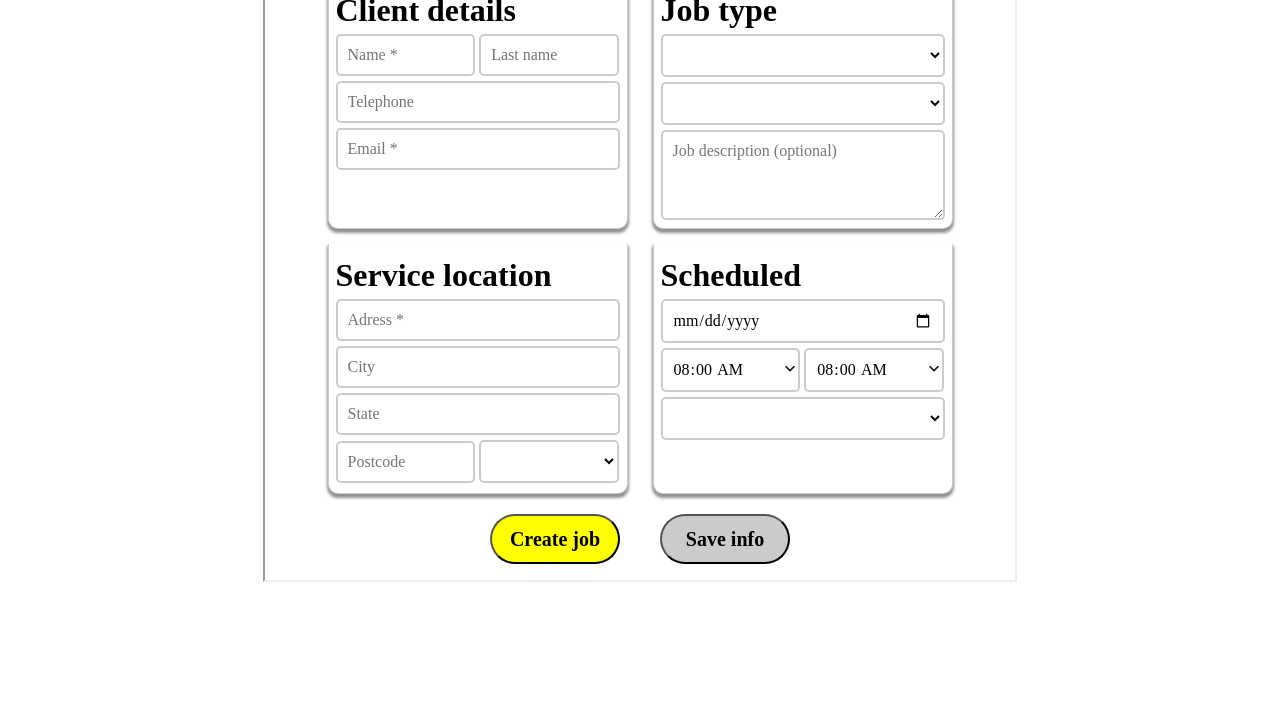
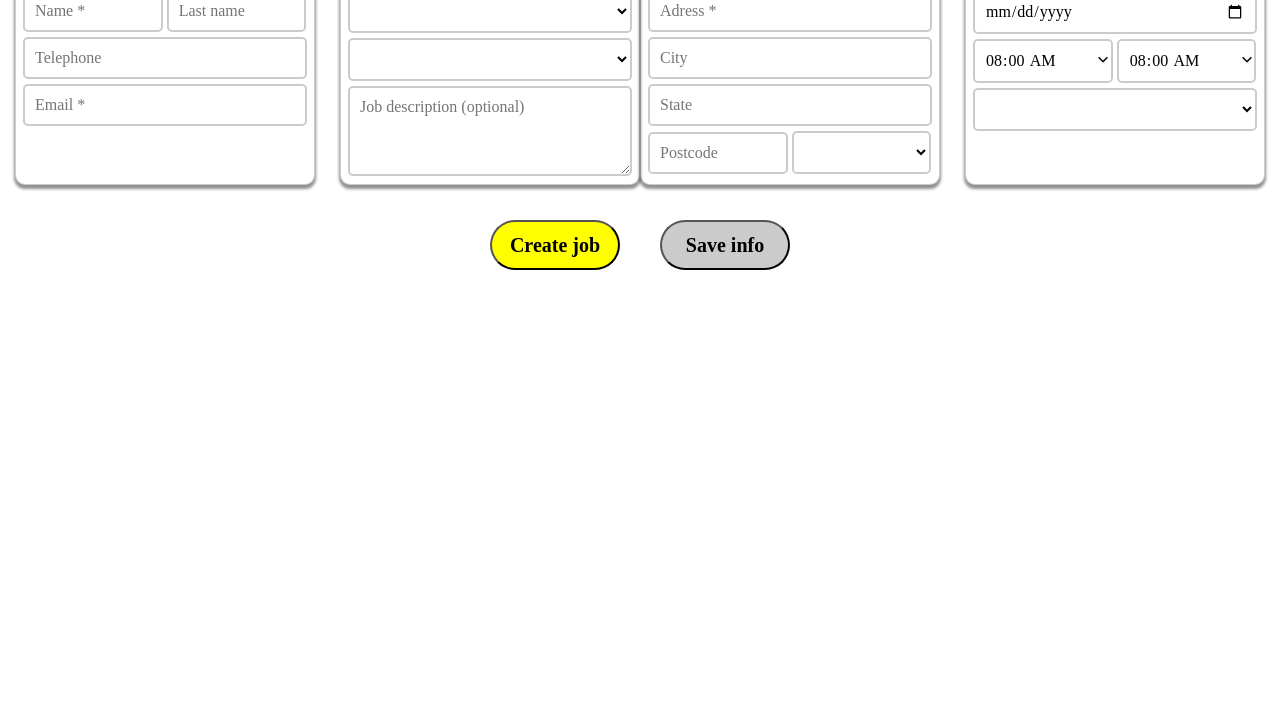
Before and after one commit to GoncharenkoVitaliy/iframe-pipedrive, a plain HTML site: page index.html in a window 1280 px wide. Shown: the part 80-800 px from the top of the page. Drawn offline with Linux system fonts and the light colour scheme.

Commit message:
cleane project

```diff
--- a/index.html
+++ b/index.html
@@ -4,15 +4,73 @@
 <head>
 	<meta charset="UTF-8">
 	<meta name="viewport" content="width=device-width, initial-scale=1.0">
-	<link rel="stylesheet" href="./style/style.css">
+	<link rel="stylesheet" href="./styleForm.css">
 	<script src="https://cdn.jsdelivr.net/npm/@pipedrive/app-extensions-sdk@0/dist/index.umd.js"></script>
 	<title>Iframe</title>
 </head>
 
 <body class="budy">
-	<iframe id="my-iframe" src="./form/form.html" width="600" height="400"></iframe>
+	<main class="main">
+		<form action="#" id="form">
+			<div class="container">
+				<div class="group">
+					<h1>Client details</h1>
+					<div class="wrapper">
+						<input name="Name" type="text" class="data name border _req" placeholder="Name *">
+						<input name="Last name" type="text" class="data last-Name border" placeholder="Last name">
+						<input name="Telephone" type="tel" class="data telephon border" placeholder="Telephone">
+						<input name="Email" type="email" class="data email border _req" placeholder="Email *">
+					</div>
+				</div>
+				<div class="group">
+					<h1>Job type</h1>
+					<div class="wrapper">
+						<select name="Select job type" id="select-job-type" class="data border _req">
+							<option value="" autofocus></option>
+							<option value="Select job type">Select job type</option>
+						</select>
+						<select name="GL Pinelass" id="g-l-pinelass" class="data border">
+							<option value="" autofocus></option>
+							<option value="GL Pinelass">GL Pinelass</option>
+						</select>
+						<textarea name="Job description" class="data job_description border"
+							placeholder="Job description (optional)"></textarea>
+					</div>
+				</div>
+				<div class="group">
+					<h1>Service location</h1>
+					<div class="wrapper">
+						<input name="Adress" type="text" class="data adress border _req" placeholder="Adress *">
+						<input name="City" type="text" class="data city border" placeholder="City">
+						<input name="State" type="text" class="data state border" placeholder="State">
+						<input name="City" type="number" class="data postcode border" placeholder="Postcode">
+						<select name="Postcode" id="tampa" class="data border">
+							<option value="" autofocus></option>
+							<option value="Tampa">Tampa</option>
+						</select>
+					</div>
+				</div>
+				<div class="group">
+					<h1>Scheduled</h1>
+					<div class="wrapper">
+						<input name="date" type="date" class="data date border">
+						<input name="Time start" type="time" class="data time-start border" value="08:00">
+						<input name="Time end" type="time" class="data time-end border" value="08:00">
+						<select name="Technician" id="technician" class="data border">
+							<option value="" autofocus></option>
+							<option value="Select technician">Select technician</option>
+						</select>
+					</div>
+				</div>
+			</div>
+			<footer class="footer">
+				<button type="submit" class="create-job button">Create job</button>
+				<button class="save-info button">Save info</button>
+			</footer>
+		</form>
+	</main>
 
-	<script type="module" src="./iframe.js"></script>
+	<script src="./script.js"></script>
 </body>
 
 </html>
--- a/package.json
+++ /dev/null
@@ -1,5 +0,0 @@
-{
-  "devDependencies": {
-    "gh-pages": "^6.1.1"
-  }
-}
--- a/form/script.js
+++ b/script.js
@@ -2,7 +2,6 @@
 
 const form = document.querySelector('#form');
 form.addEventListener('submit', formSend);
-const objData = {};
 
 function formValidate(formRequest) {
 	let validData = true;
@@ -28,8 +27,10 @@ function formRemoveError(input) {
 
 async function formSend(event) {
 	event.preventDefault();
+
 	let formRequest = document.querySelectorAll('._req');
 	const validData = formValidate(formRequest);
+	const objData = {};
 
 	if (validData) {
 		const input = form.querySelectorAll('.data');
@@ -38,9 +39,28 @@ async function formSend(event) {
 			objData[elem.name] = elem.value;
 		});
 
-		window.parent.postMessage({ type: 'formData', data: objData }, '*');
-
 		const buttonSubmit = document.querySelector('.create-job');
 		buttonSubmit.textContent = 'Request is sent';
+
+		saveData(objData);
 	}
 }
+
+function saveData(objData) {
+	const link = 'https://api.pipedrive.com/v1/deals?api_token=YOUR_API_TOKEN';
+	// console.log(objData);
+
+	fetch(link, {
+		method: 'POST',
+		headers: {
+			'Content-Type': 'application/json'
+		},
+		body: JSON.stringify({
+			title: 'New deal',
+			value: objData
+		})
+	})
+		.then(response => response.json())
+		.then(data => console.log(data))
+		.catch(error => console.error('Error:', error));
+}
```
Also changed, not shown: arhive/form.html (renamed from form/form.html), arhive/iframe.js (renamed from iframe.js), arhive/style.css (renamed from style/style.css), styleForm.css (renamed from style/styleForm.css), 1 other file.
